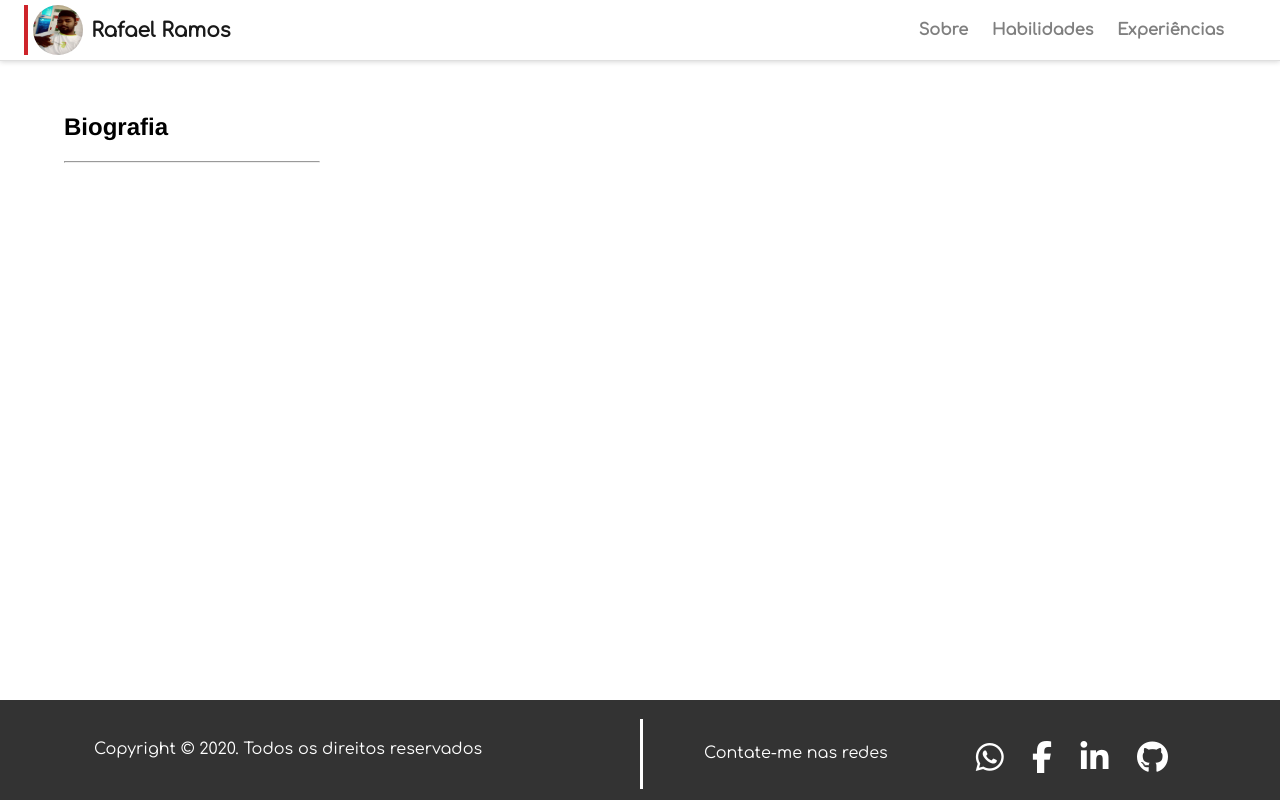
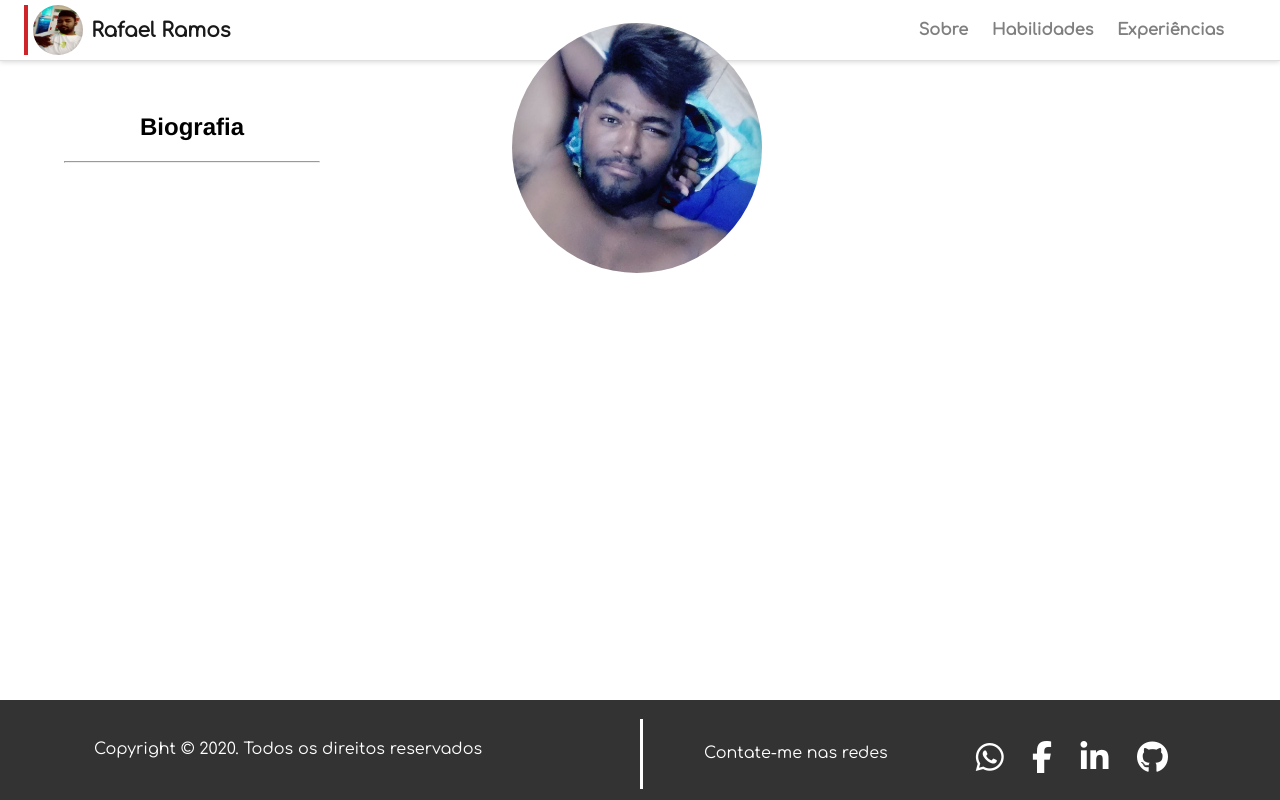
Before and after one commit to rafaelramos64/rafaelramos64.github.io, a plain HTML site: page index.html in a window 1280 px wide. Drawn offline with Linux system fonts and the light colour scheme.

```diff
--- a/css/css.css
+++ b/css/css.css
@@ -37,7 +37,7 @@ body {
 	display: flex;
 }
 
-img {
+.img {
 	height: 50px;
 	width: 50px;
 	border-radius: 100%;
@@ -96,6 +96,19 @@ ul li a:hover {
 	float: left;
 	margin-left: 2rem;
 	padding: 2rem;
+}
+
+h1 {
+	text-align: center;
+}
+
+.img-centro {
+	height: 250px;
+	width: 250px;
+	/* text-align: center; */
+	border-radius: 100%;
+	margin-top: -3%;
+	position: fixed;
 }
 
 .footer {
--- a/index.html
+++ b/index.html
@@ -18,7 +18,7 @@
 			<div class="navbar">
 				<div class="figure">
 					<div class="div">
-						<img src="img/ramos.jpg" alt="Foto de perfil">
+						<img class="img" src="img/ramos.jpg" alt="Foto de perfil">
 						<span>Rafael Ramos</span>
 					</div>
 				</div>
@@ -43,6 +43,10 @@
 			<hr>
 		</aside>
 
+		<div style="width: 60%; float: right; align-items: center;">
+			<img class="img-centro" src="img/ramos2.jpg" alt="Foto do Usuário">
+		</div>
+
 		<footer class="footer">
       <div class="texto-footer">
         <p class="p"> Copyright &copy; 2020. Todos os direitos reservados </p>
```
Also changed, not shown: img/ramos1.jpg (renamed from img/[000875].jpg), img/ramos2.jpg (added).
